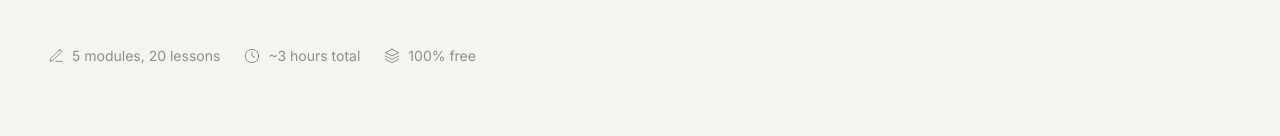
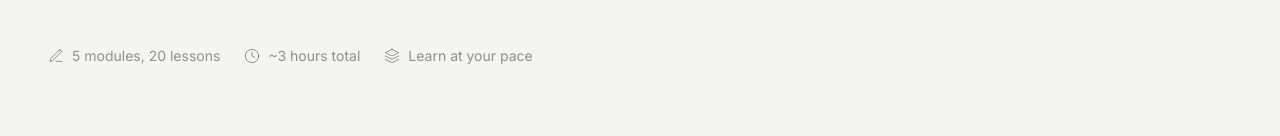
Before and after one commit to Carthigan-Open-Source/carthigan, a SvelteKit app: page /education in a window 1280 px wide. Shown: the part 615-751 px from the top of the page. Built offline with nearby package versions, Linux system fonts and the light colour scheme; no server answers.

Commit message:
chore: Remove 'free' messaging from education page, prep for sign-up flow

```diff
--- a/src/routes/education/+page.svelte
+++ b/src/routes/education/+page.svelte
@@ -150,7 +150,7 @@
   <title>AI Literacy Course | Carthigan Education</title>
   <meta
     name="description"
-    content="Understand AI from the ground up. A free, video-based course for everyone — no math degree required. From neural networks to prompt engineering to the future of intelligence."
+    content="Understand AI from the ground up. A video-based course for everyone — no math degree required. From neural networks to prompt engineering to the future of intelligence."
   />
 </svelte:head>
 
@@ -265,7 +265,7 @@
               d="M2 12l10 5 10-5"
             ></path></svg
           >
-          <span>100% free</span>
+          <span>Learn at your pace</span>
         </div>
       </div>
     </div>
@@ -691,7 +691,7 @@
         Understand the technology<br />that's shaping your future.
       </h2>
       <p class="text-xl text-carthigan-cream/60 leading-relaxed">
-        Free video course. No sign-up walls. No premium tier. Just understanding.
+        Video-based learning. Sign up to get started and track your progress.
       </p>
       <div class="pt-4">
         <button
```
